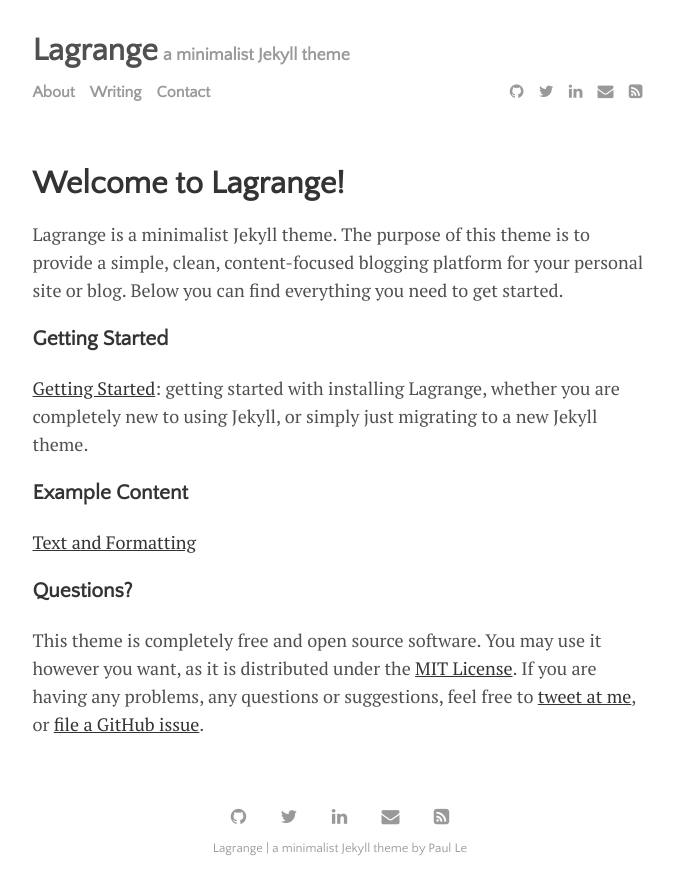
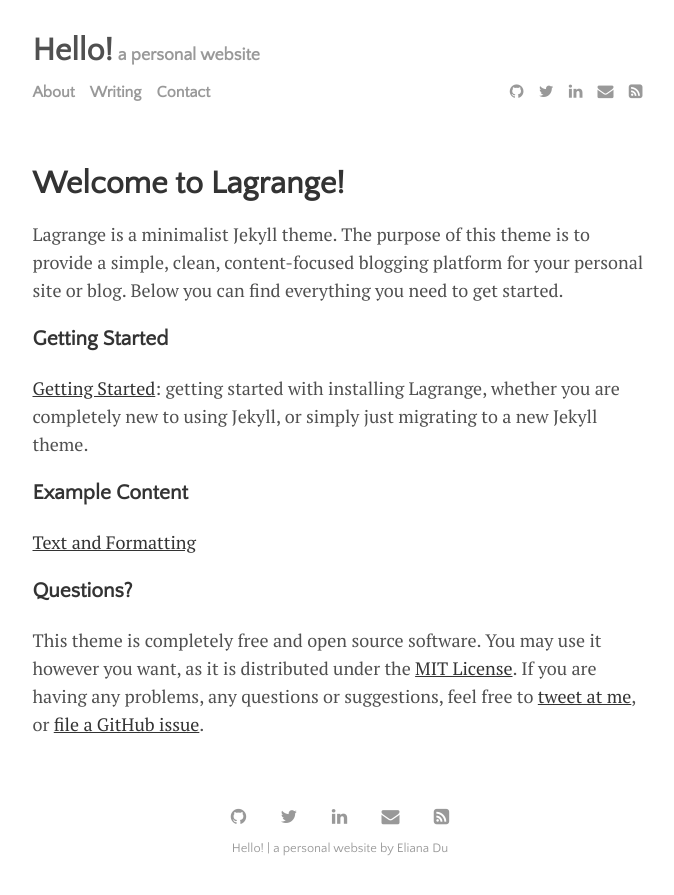
Before and after one commit to ElianaDu24/ElianaDu24.github.io, a Jekyll site: the page built from menu/about.md, in a window 1280 px wide. Shown: the top 895 px of the page, without its empty margins (300-974 px from the left). Built offline with Jekyll 4.4.1, drawn with Linux system fonts in a browser that asks for light colours.

Commit message:
Update _config.yml

```diff
--- a/_config.yml
+++ b/_config.yml
@@ -20,9 +20,9 @@ permalink:           /:title
 plugins:             [jekyll-paginate, jekyll-sitemap, jekyll-feed, jekyll-seo-tag]
 
 # Customise atom feed settings (this is where Jekyll-Feed gets configuration information)
-title:		           'Lagrange'
-description:	       'a minimalist Jekyll theme'
-author:              'Paul Le'
+title:		           'Hello!'
+description:	       'a personal website'
+author:              'Eliana Du'
 
 # RSS 2.0 can be used instead of Atom by uncommenting following two lines
 #feed:
```
